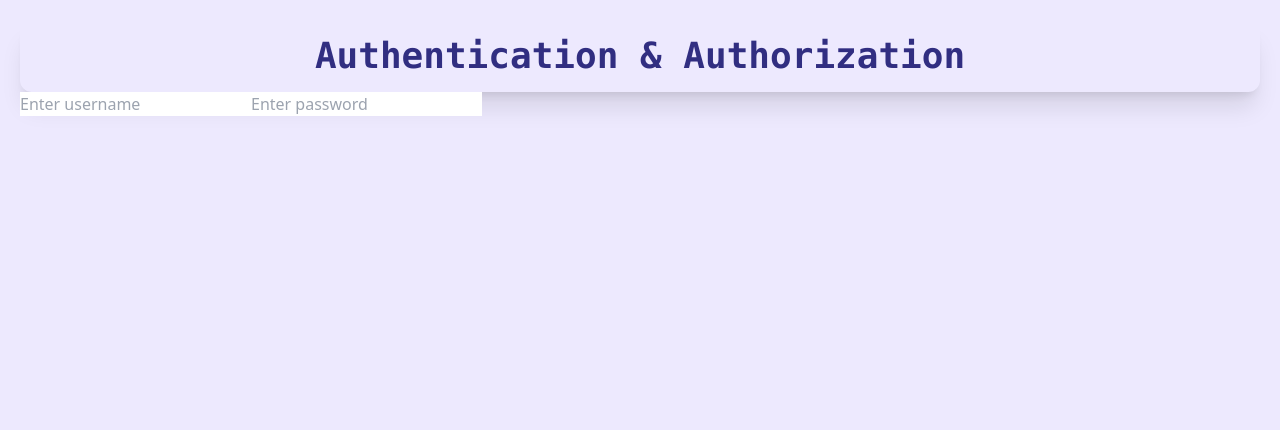
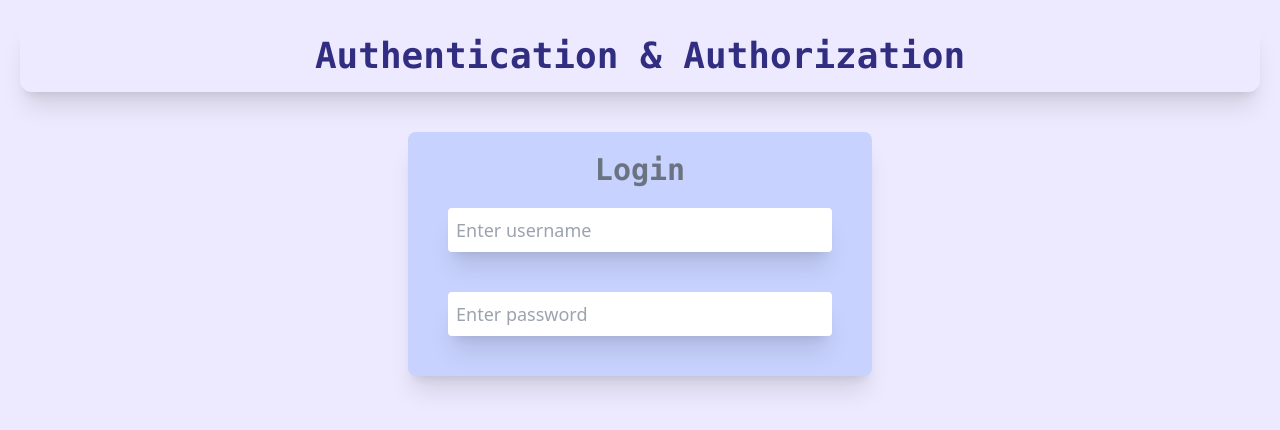
Before and after one commit to hasanashrafi/authentication-next, a Next.js app: page / in a window 1280 px wide. Shown: the top 430 px of the page. Built offline with nearby package versions, Linux system fonts and the light colour scheme.

Commit message:
edit inputs StackFinder Search (CTRL + ENTER) styles

```diff
--- a/pages/index.js
+++ b/pages/index.js
@@ -11,9 +11,11 @@ export default function Home() {
         </h2>
 
       </div>
-      <div>
-        <input type="text" name="username" placeholder="Enter username" />
-        <input type="text" name="password" placeholder="Enter password" />
+
+      <div className="flex flex-col bg-indigo-200 rounded-lg shadow-xl mx-auto justify-center p-5  content-center mt-10 w-fit">
+        <h3 className="text-center text-3xl font-semibold font-mono text-gray-500">Login</h3>
+        <input type="text" name="username" placeholder="Enter username" className="m-5 p-2 rounded text-gray-900 outline-none focus:border focus:border-indigo-800 w-96 text-lg shadow-xl" />
+        <input type="text" name="password" placeholder="Enter password" className="m-5 p-2 rounded text-gray-900 outline-none focus:border focus:border-indigo-800 w-96 text-lg shadow-xl" />
       </div>
     </main>
   );
```
